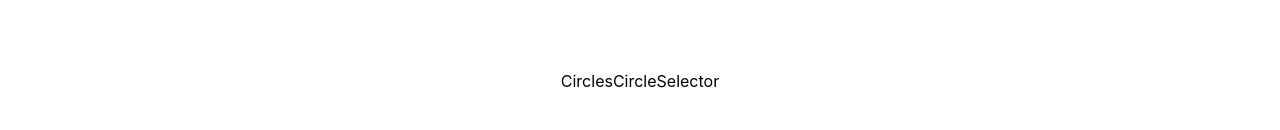
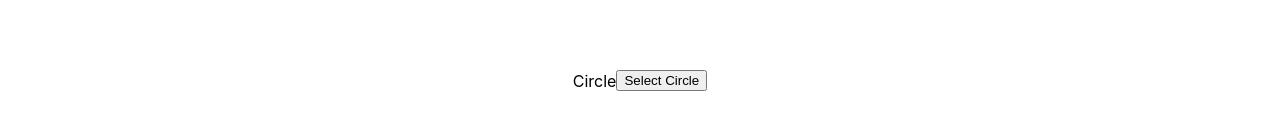
Before and after one commit to jacksweat22/project4-assessment, a React (Create React App) app: page / in a window 1280 px wide. Shown: the part 354-484 px from the top of the page. Built offline with nearby package versions, Linux system fonts and the light colour scheme.

Commit message:
recongiured to JS instead of JSX after reviewing markdown once again

```diff
--- a/src/App.js
+++ b/src/App.js
@@ -9,8 +9,11 @@ class App extends Component {
       <div className="App">
         <header className="App-header">UNIT 4 FINAL ASSESSMENT</header>
         <main>
-          <Circles />
-          <CircleSelector />
+          <Circles
+          />
+          <CircleSelector
+          CircleSelector={CircleSelector}
+          />
 
         </main>
       </div>
--- a/src/Components/CircleSelector/CircleSelector.jsx
+++ b/src/Components/CircleSelector/CircleSelector.js
@@ -1,9 +1,12 @@
 import React from 'react';
 
+
 const CircleSelector = (props) => (
-    <div className='CircleSlecetor'>
-        CircleSelector
-    </div>
+
+        <button className='Classselector'>
+                  Select Circle
+        </button>
+
 );
 
 export default CircleSelector;
--- a/src/Components/Circles/Circles.jsx
+++ b/src/Components/Circles/Circles.js
@@ -1,9 +1,7 @@
 import React from 'react';
 
 const Circles = (props) => (
-    <div className='component'>
-        Circles
-    </div>
+    <p className="Circles">Circle</p>
 );
 
 export default Circles;
```
